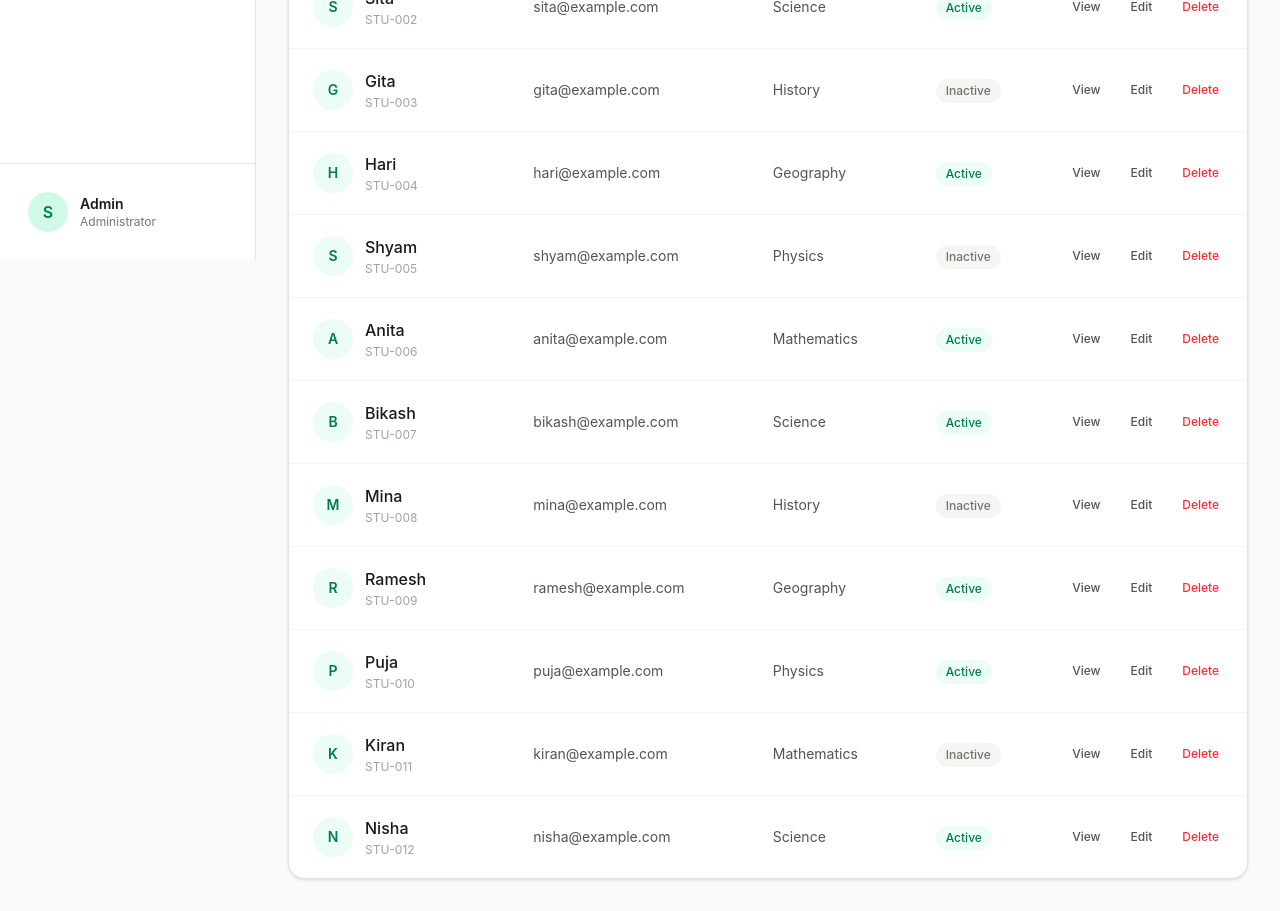
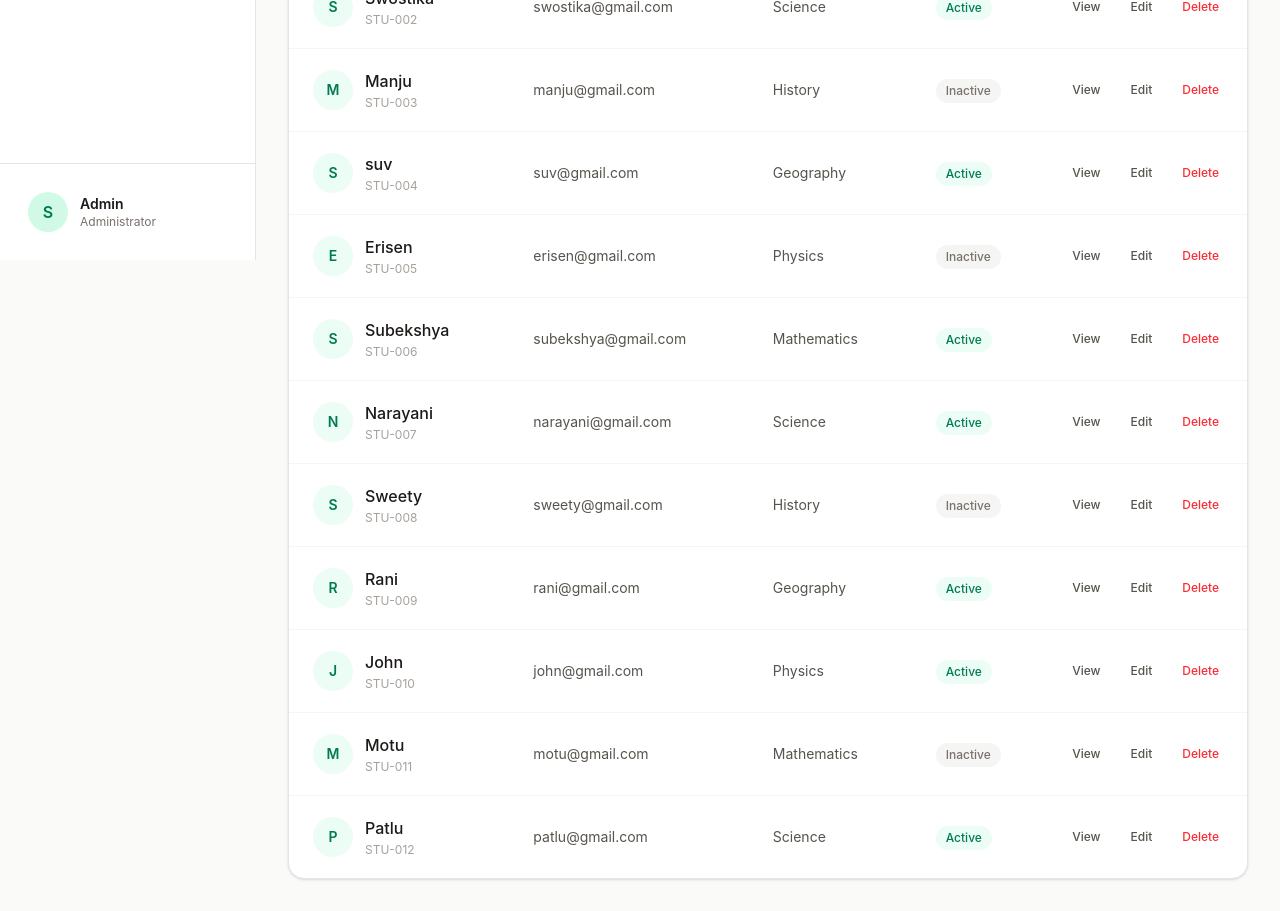
Before and after one commit to SubhechhyaSigdel/student-dashboard, a React (Vite) app: page /students in a window 1280 px wide. Shown: the part 540-1451 px from the top of the page. Built offline with nearby package versions, Linux system fonts and the light colour scheme.

Commit message:
Changed students

```diff
--- a/src/data/students.ts
+++ b/src/data/students.ts
@@ -9,86 +9,86 @@ export interface Student {
 export const students: Student[] = [
     {
       id: 1,
-      name: "Ram",
+      name: "Suprim",
       course: "Mathematics",
-      email: "ram@example.com",
+      email: "suprim@gmail.com",
       status: "Active",
     },
     {
       id: 2,
-      name: "Sita",
+      name: "Swostika",
       course: "Science",
-      email: "sita@example.com",
+      email: "swostika@gmail.com",
       status: "Active",
     },
     {
       id: 3,
-      name: "Gita",
+      name: "Manju",
       course: "History",
-      email: "gita@example.com",
+      email: "manju@gmail.com",
       status: "Inactive",
     },
     {
       id: 4,
-      name: "Hari",
+      name: "suv",
       course: "Geography",
-      email: "hari@example.com",
+      email: "suv@gmail.com",
       status: "Active",
     },
     {
       id: 5,
-      name: "Shyam",
+      name: "Erisen",
       course: "Physics",
-      email: "shyam@example.com",
+      email: "erisen@gmail.com",
       status: "Inactive",
     },
     {
   id: 6,
-  name: "Anita",
+  name: "Subekshya",
   course: "Mathematics",
-  email: "anita@example.com",
+  email: "subekshya@gmail.com",
   status: "Active",
 },
 {
   id: 7,
-  name: "Bikash",
+  name: "Narayani",
   course: "Science",
-  email: "bikash@example.com",
+  email: "narayani@gmail.com",
   status: "Active",
 },
 {
   id: 8,
-  name: "Mina",
+  name: "Sweety",
   course: "History",
-  email: "mina@example.com",
+  email: "sweety@gmail.com",
   status: "Inactive",
 },
 {
   id: 9,
-  name: "Ramesh",
+  name: "Rani",
   course: "Geography",
-  email: "ramesh@example.com",
+  email: "rani@gmail.com",
   status: "Active",
 },
 {
   id: 10,
-  name: "Puja",
+  name: "John",
   course: "Physics",
-  email: "puja@example.com",
+  email: "john@gmail.com",
   status: "Active",
 },
 {
   id: 11,
-  name: "Kiran",
+  name: "Motu",
   course: "Mathematics",
-  email: "kiran@example.com",
+  email: "motu@gmail.com",
   status: "Inactive",
 },
 {
   id: 12,
-  name: "Nisha",
+  name: "Patlu",
   course: "Science",
-  email: "nisha@example.com",
+  email: "patlu@gmail.com",
   status: "Active",
 },
   ];
```
